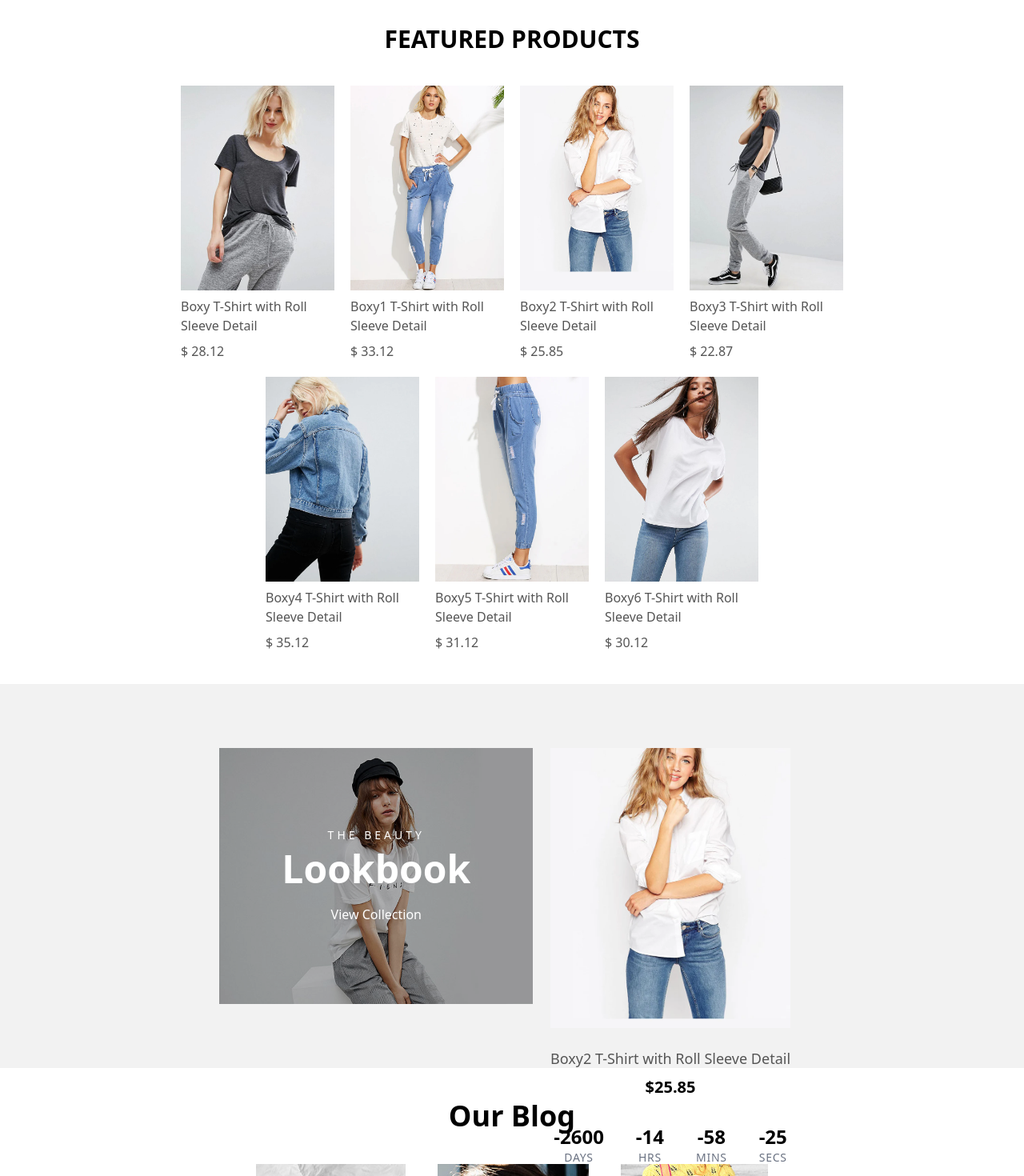
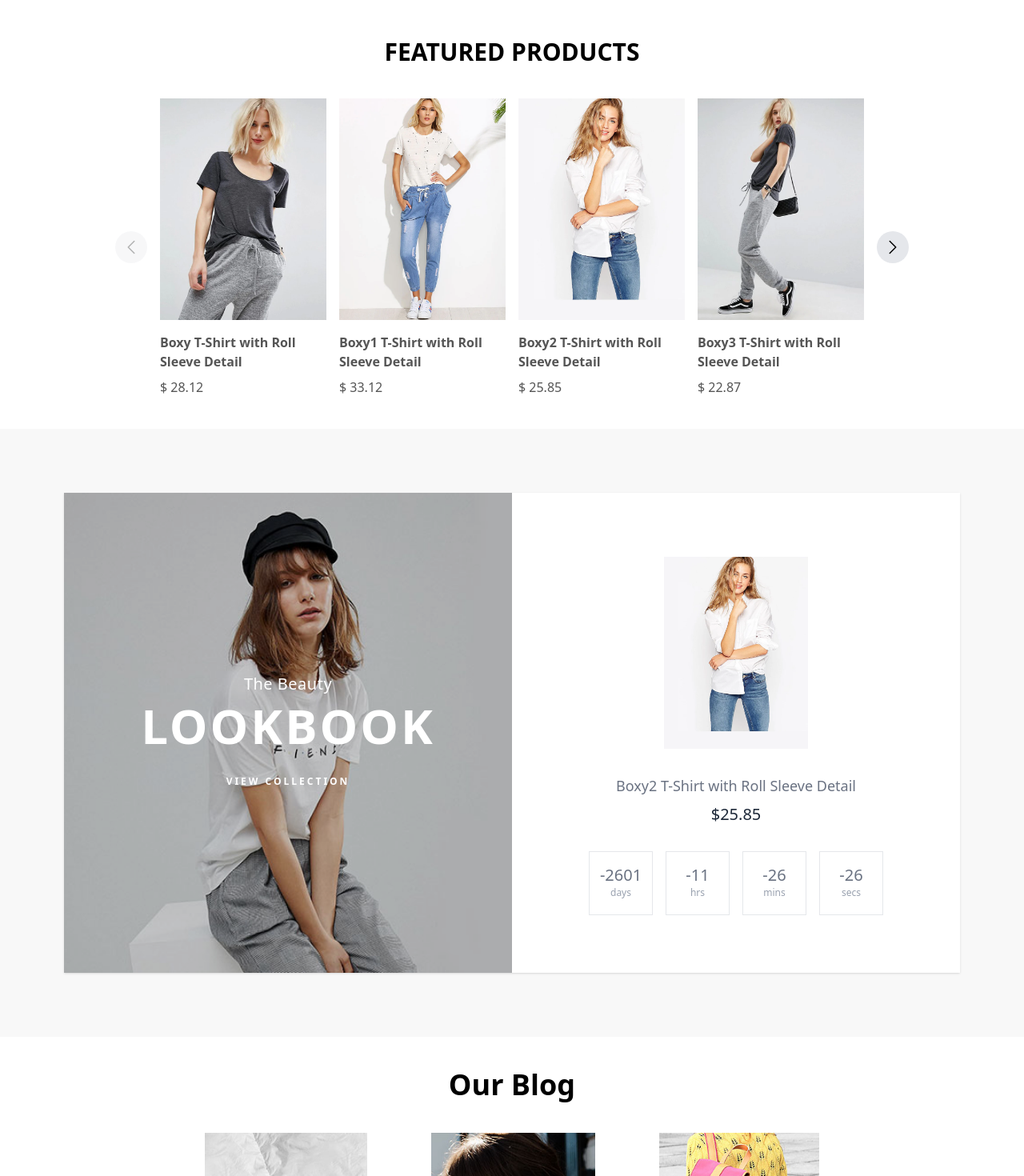
Before and after one commit to AmineElwafi/AmineELWAFI_Final_Project_React, a React (Vite) app: page /home in a window 1280 px wide. Shown: the part 1180-2650 px from the top of the page at 80% size. Built offline with nearby package versions, Linux system fonts and the light colour scheme.

Commit message:
home page

```diff
--- a/package.json
+++ b/package.json
@@ -11,6 +11,7 @@
   },
   "dependencies": {
     "@tailwindcss/vite": "^4.1.18",
+    "lucide-react": "^0.563.0",
     "node": "^25.6.1",
     "react": "^19.2.0",
     "react-dom": "^19.2.0",
--- a/src/pages/home/Home.jsx
+++ b/src/pages/home/Home.jsx
@@ -6,6 +6,7 @@ import Categories from './partials/categories'
 import FeaturedProducts from './partials/featuredProducts'
 import RandomProduct from './partials/randomProduct'
 import Blogs from './partials/blogs'
+import Guarantees from './partials/guarantees'
 
 export default function Home() {
   return (
@@ -16,6 +17,7 @@ export default function Home() {
         <FeaturedProducts/>
         <RandomProduct/>
         <Blogs/>
+        <Guarantees/>
         <Footer/>
     </div>
   )
--- a/src/pages/home/partials/blogs.jsx
+++ b/src/pages/home/partials/blogs.jsx
@@ -23,9 +23,9 @@ export default function Blogs() {
 
     return (
         <>
-            <div className='flex flex-col items-center gap-10 mb-10'>
+            <div className='flex flex-col items-center mt-10 gap-10 mb-10'>
                 <h1 className='font-bold text-4xl'>Our Blog</h1>
-                <div className='flex w-[50vw] gap-10'>
+                <div className='flex w-[60vw] gap-20'>
                     {blogs.map((blog) => (
                         <div className='flex flex-col gap-3'>
                             <img className='h-100 object-cover' src={blog.img} alt="" />
--- a/src/pages/home/partials/featuredProducts.jsx
+++ b/src/pages/home/partials/featuredProducts.jsx
@@ -1,21 +1,73 @@
-import React from 'react'
-import products from '../../../data/products'
+import React, { useState } from 'react';
+import products from '../../../data/products';
+import { ChevronLeft, ChevronRight } from 'lucide-react';
 
 export default function FeaturedProducts() {
+    const [currentIndex, setCurrentIndex] = useState(0);
+    const itemsPerPage = 4;
+
+    const maxIndex = products.length - itemsPerPage;
+
+    const nextSlide = () => {
+        if (currentIndex < maxIndex) {
+            setCurrentIndex((prev) => prev + 1);
+        }
+    };
+
+    const prevSlide = () => {
+        if (currentIndex > 0) {
+            setCurrentIndex((prev) => prev - 1);
+        }
+    };
+
     return (
-        <>
-            <div className='flex flex-col justify-center items-center gap-10  mt-10 mb-10'>
-                <h1 className='font-bold text-3xl'>FEATURED PRODUCTS</h1>
-                <div className='flex flex-wrap justify-center gap-5 w-[70vw]'>
-                    {products.map((product) => (
-                        <div key={product.id} className='w-[15vw] flex flex-wrap gap-2'>
-                            <img src={product.mainImage} alt=""/>
-                            <h3 className='text-[#555555]'>{product.name}</h3>
-                            <p className='text-[#555555]'>$ {product.price}</p>
-                        </div>
-                    ))}
+        <div className='flex flex-col justify-center items-center gap-10 mt-10 mb-10'>
+            <h1 className='font-bold text-3xl'>FEATURED PRODUCTS</h1>
+
+            <div className='relative w-[70vw] group'>
+
+                <button
+                    onClick={prevSlide}
+                    disabled={currentIndex === 0}
+                    className={`absolute left-0 top-1/2 -translate-x-12 -translate-y-1/2 z-10 p-2 bg-gray-200 rounded-full hover:bg-gray-300 transition-opacity ${currentIndex === 0 ? 'opacity-30 cursor-not-allowed' : 'opacity-100'
+                        }`}
+                >
+                    <svg xmlns="http://www.w3.org/2000/svg" fill="none" viewBox="0 0 24 24" strokeWidth={1.5} stroke="currentColor" className="w-6 h-6">
+                        <path strokeLinecap="round" strokeLinejoin="round" d="M15.75 19.5L8.25 12l7.5-7.5" />
+                    </svg>
+                </button>
+
+                <div className='overflow-hidden w-full'>
+                    <div
+                        className='flex transition-transform duration-500 ease-in-out'
+                        style={{ transform: `translateX(-${currentIndex * 25}%)` }}
+                    >
+                        {products.map((product) => (
+                            <div key={product.id} className='min-w-[25%] px-2 flex flex-col gap-2'>
+                                <div className='w-full h-full overflow-hidden'>
+                                    <img
+                                        src={product.mainImage}
+                                        alt={product.name}
+                                        className="w-full h-full object-cover hover:scale-105 transition-transform duration-300"
+                                    />
+                                </div>
+                                <h3 className='text-[#555555] font-semibold mt-2'>{product.name}</h3>
+                                <p className='text-[#555555]'>$ {product.price}</p>
+                            </div>
+                        ))}
+                    </div>
                 </div>
+                <button
+                    onClick={nextSlide}
+                    disabled={currentIndex >= maxIndex}
+                    className={`absolute right-0 top-1/2 translate-x-12 -translate-y-1/2 z-10 p-2 bg-gray-200 rounded-full hover:bg-gray-300 transition-opacity ${currentIndex >= maxIndex ? 'opacity-30 cursor-not-allowed' : 'opacity-100'
+                        }`}
+                >
+                    <svg xmlns="http://www.w3.org/2000/svg" fill="none" viewBox="0 0 24 24" strokeWidth={1.5} stroke="currentColor" className="w-6 h-6">
+                        <path strokeLinecap="round" strokeLinejoin="round" d="M8.25 4.5l7.5 7.5-7.5 7.5" />
+                    </svg>
+                </button>
             </div>
-        </>
-    )
+        </div>
+    );
 }
--- /dev/null
+++ b/src/pages/home/partials/guarantees.jsx
@@ -0,0 +1,61 @@
+import React from 'react';
+import { Instagram } from 'lucide-react';
+
+const FeatureItem = ({ title, description }) => (
+  <div className="flex-1 px-8 text-center">
+    <h3 className="text-lg font-medium text-gray-800 mb-2 uppercase tracking-wide">
+      {title}
+    </h3>
+    <p className="text-sm text-gray-500 italic font-light">
+      {description}
+    </p>
+  </div>
+);
+
+const VerticalDivider = () => (
+  <div className="hidden md:block w-px h-24 bg-gray-200 self-center" />
+);
+
+const Guarantees = () => {
+  const features = [
+    {
+      title: "Free Delivery Worldwide",
+      description: "Mirum est notare quam littera gothica"
+    },
+    {
+      title: "30 Days Return",
+      description: "Simply return it within 30 days for an exchange."
+    },
+    {
+      title: "Store Opening",
+      description: "Shop open from Monday to Sunday"
+    }
+  ];
+
+  return (
+    <div className="w-full bg-white py-16 px-4 font-sans">
+      <div className="max-w-6xl mx-auto text-center mb-24">
+        <div className="flex items-center justify-center gap-2 group cursor-pointer">
+          <Instagram className="w-6 h-6 text-gray-900" />
+          <h2 className="text-2xl md:text-3xl font-bold text-gray-900 uppercase tracking-tighter">
+            Follow us on Instagram
+          </h2>
+        </div>
+      </div>
+
+      <div className="max-w-7xl mx-auto flex flex-col md:flex-row justify-between items-stretch gap-8 md:gap-0">
+        {features.map((feature, index) => (
+          <React.Fragment key={index}>
+            <FeatureItem
+              title={feature.title}
+              description={feature.description}
+            />
+            {index < features.length - 1 && <VerticalDivider />}
+          </React.Fragment>
+        ))}
+      </div>
+    </div>
+  );
+};
+
+export default Guarantees;
--- a/src/pages/home/partials/randomProduct.jsx
+++ b/src/pages/home/partials/randomProduct.jsx
@@ -10,65 +10,64 @@ export default function RandomProduct() {
     })
 
     return (
-        <section className="w-full bg-[#f2f2f2] py-20 flex justify-center mt-10 mb-10">
+        <section className="w-full bg-[#f8f8f8] py-20 flex justify-center items-center">
+            <div className="container mx-auto max-w-6xl px-4">
+                <div className="flex flex-col md:flex-row w-full shadow-sm h-auto md:h-[600px]">
 
-            <div className="flex gap-1 items-center">
-
-                <div className="relative h-[40vh]">
-
+                    <div className="w-full md:w-1/2 relative h-[400px] md:h-full group overflow-hidden">
                         <img
                             src={images.random}
                             alt="Lookbook"
-                        className="h-full object-cover"
+                            className="w-full h-full object-cover transition-transform duration-700 group-hover:scale-110"
                         />
-
-                    <div className="absolute inset-0 flex flex-col justify-center items-center text-white bg-black/30 text-center">
-                        <h3 className="text-sm tracking-[4px] uppercase">
+                        <div className="absolute inset-0 bg-black/20 flex flex-col justify-center items-center text-white text-center">
+                            <h3 className="text-xl font-medium tracking-wide">
                                 The Beauty
                             </h3>
-                        <h1 className="text-5xl font-bold mt-2">
-                            Lookbook
+                            <h1 className="text-5xl md:text-6xl font-bold mt-2 tracking-wider uppercase">
+                                LOOKBOOK
                             </h1>
-
                             <a
                                 href="#"
-                            className="mt-5 border border-transparent hover:border-b-white transition duration-300"
+                                className="mt-8 text-xs font-bold tracking-[3px] uppercase border-b-2 border-transparent hover:border-white transition-all pb-1"
                             >
                                 View Collection
                             </a>
                         </div>
                     </div>
 
-                <div className="w-1/2 flex flex-col items-center text-center h-[40vh]">
+                    <div className="w-full md:w-1/2 bg-white h-[500px] md:h-full flex flex-col justify-center items-center p-8 relative">
 
+                        <div className="w-64 h-64 mb-6 flex items-center justify-center">
                             <img
                                 src={randomProduct.mainImage}
                                 alt={randomProduct.name}
-                        className="w-75 h-87.5 object-cover"
+                                className="h-[30vh] object-contain hover:scale-105 transition-transform duration-300"
                             />
+                        </div>
 
-                    <h3 className="mt-6 text-lg text-[#555]">
+                        <h3 className="text-gray-500 text-lg font-light text-center px-4">
                             {randomProduct.name}
                         </h3>
 
-                    <p className="mt-2 text-xl font-semibold">
+                        <p className="mt-2 text-gray-800 text-xl font-medium mb-8">
                             ${randomProduct.price}
                         </p>
 
-                    <div className="flex gap-10 mt-8">
+                        <div className="flex gap-4">
                             {[
-                            { value: "-2600", label: "Days" },
-                            { value: "-14", label: "Hrs" },
-                            { value: "-58", label: "Mins" },
-                            { value: "-25", label: "Secs" },
+                                { value: "-2601", label: "days" },
+                                { value: "-11", label: "hrs" },
+                                { value: "-26", label: "mins" },
+                                { value: "-26", label: "secs" },
                             ].map((item, index) => (
-                            <div key={index} className="flex flex-col items-center">
-                                <h4 className="text-2xl font-bold">
+                                <div key={index} className="flex flex-col items-center justify-center border border-gray-200 w-16 h-16 md:w-20 md:h-20">
+                                    <span className="text-gray-500 text-lg md:text-xl font-light leading-none">
                                         {item.value}
-                                </h4>
-                                <p className="text-sm text-gray-500 uppercase tracking-wider">
+                                    </span>
+                                    <span className="text-gray-400 text-[10px] md:text-xs font-light lowercase mt-1">
                                         {item.label}
-                                </p>
+                                    </span>
                                 </div>
                             ))}
                         </div>
@@ -76,6 +75,7 @@ export default function RandomProduct() {
                     </div>
 
                 </div>
+            </div>
         </section>
     )
 }
```
Also changed, not shown: src/components/header.jsx (+40 -12 lines), 1 other file (tests, documents, lock files or other folders). Lines whose indentation alone changed are shown as unchanged.
